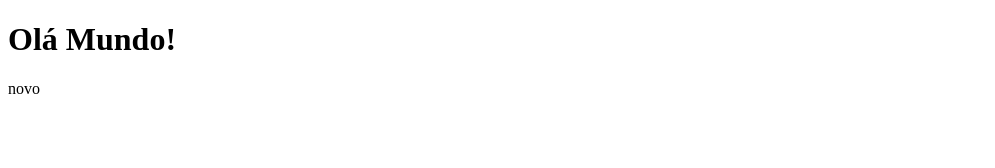
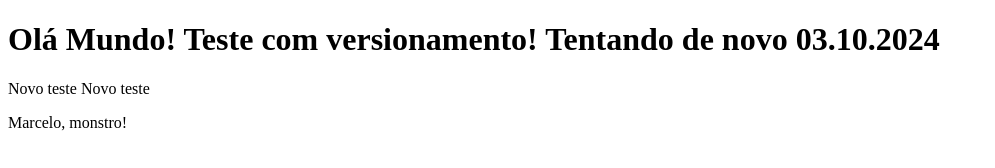
Before and after one commit to marceloprni/git_hub_senai, a plain HTML site: page index.html in a window 1280 px wide. Shown: the whole page, without its empty margins (0-995 px from the left). Drawn offline with Linux system fonts and the light colour scheme.

Commit message:
alterado

```diff
--- a/index.html
+++ b/index.html
@@ -6,7 +6,8 @@
     <title>Novo HTML</title>
 </head>
 <body>
-<h1>Olá Mundo!</h1>
-<p>novo</p>
+<h1>Olá Mundo! Teste com versionamento! Tentando de novo 03.10.2024</h1>
+<p>Novo teste Novo teste</p>
+<p>Marcelo, monstro!</p>
 </body>
 </html>
```
Also changed, not shown: 3 other files.
